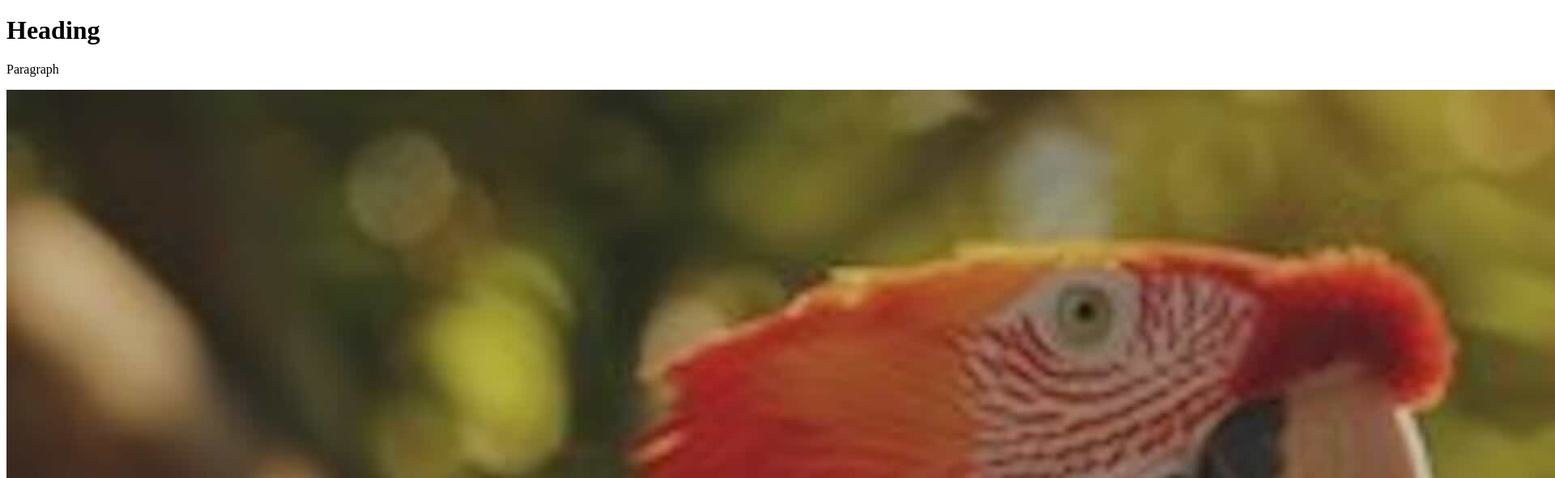
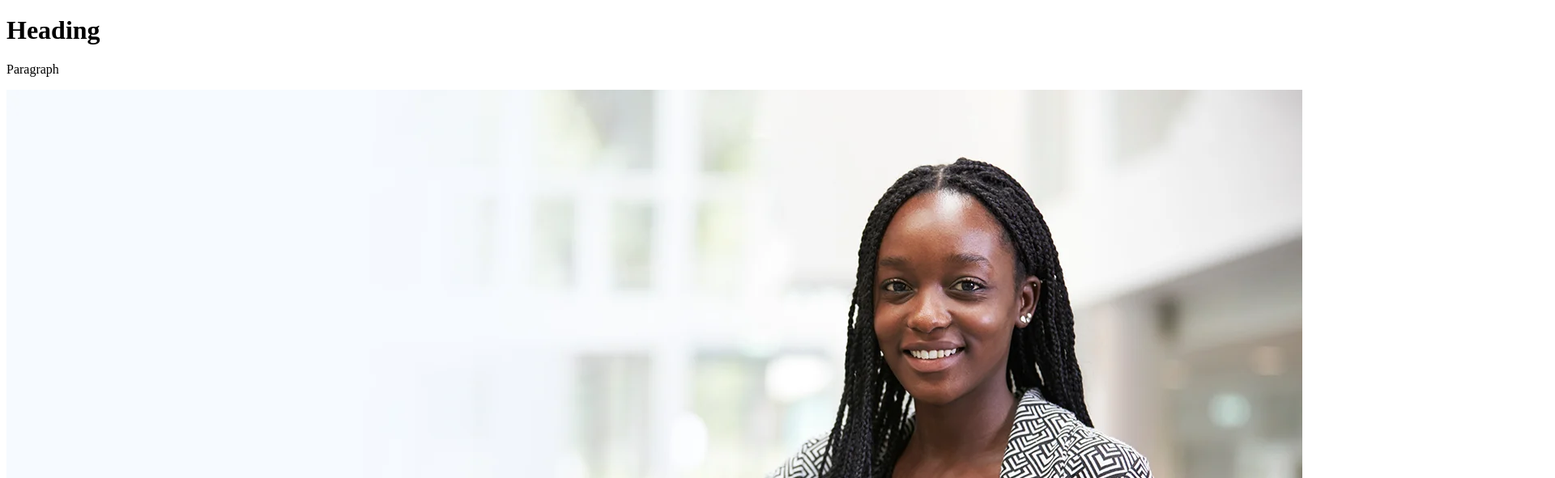
Before and after one commit to gogurlbaby/practice, a plain HTML site: page index.html in a window 1280 px wide. Shown: the part 1505-2096 px from the top of the page at 81% size, 1920 px wide, since content can reach past the window. Drawn offline with Linux system fonts and the light colour scheme.

Commit message:
updated image

```diff
--- a/index.html
+++ b/index.html
@@ -55,7 +55,7 @@
             <h1>Heading</h1>
             <p>Paragraph</p>
 
-            <img src="./images/EnhanceBefore.avif" alt="This is a bird">
+            <img src="./images/azubi.webp" alt="This is a bird">
         </div>
 
         <!-- This is a Footer -->
```
